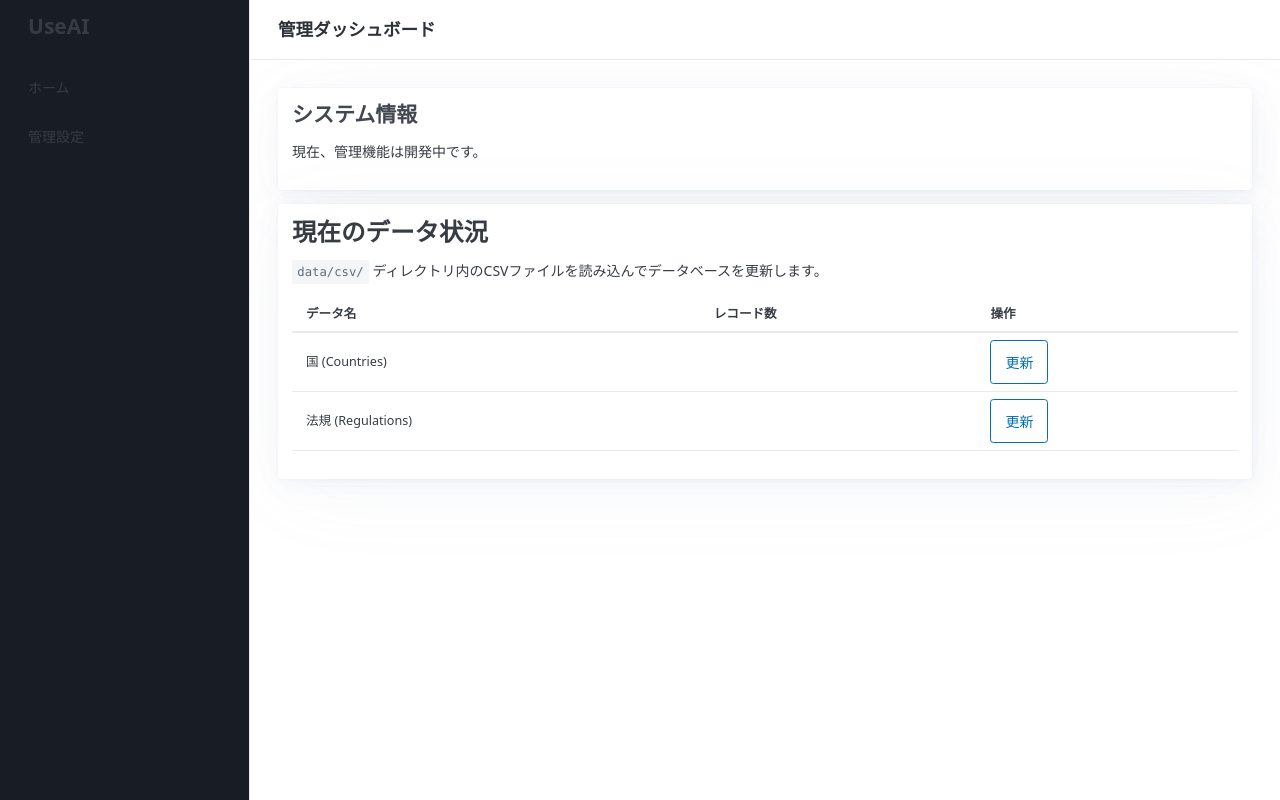
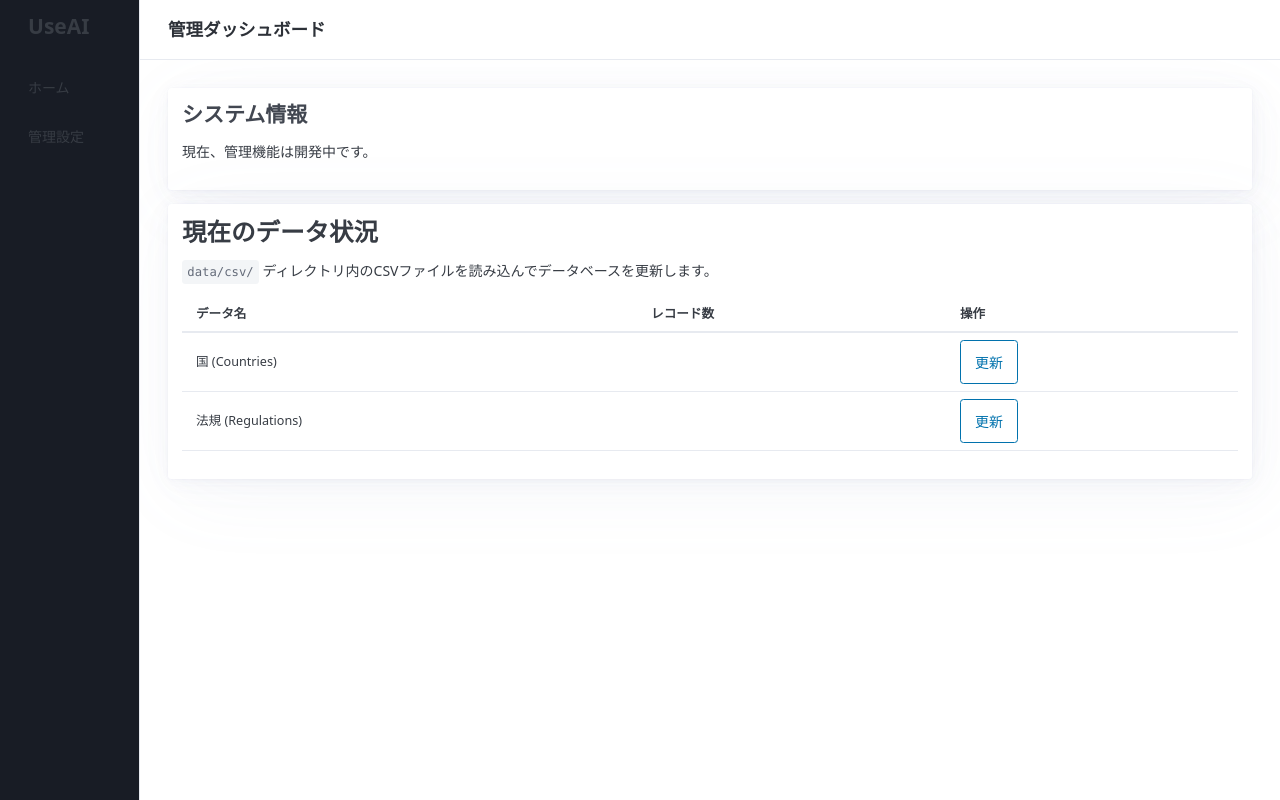
Before and after one commit to YTommy109/useai, a Python web app: template src/templates/admin.html in a window 1280 px wide. Run offline with Jinja, Linux system fonts and the light colour scheme; the template is opened without the code that fills it, so the values that code supplies are empty.

Commit message:
style: サイドバーを狭くする

```diff
--- a/static/css/style.css
+++ b/static/css/style.css
@@ -6,7 +6,7 @@
     /* 全体のフォントサイズを小さく */
     --scrollable-list-height: 300px;
     --table-max-height: 500px;
-    --sidebar-width: 250px;
+    --sidebar-width: 140px;
     --header-height: 60px;
 
     /* Pico CSS Override: ストライプテーブルの背景色（コントラスト強化） */
```
